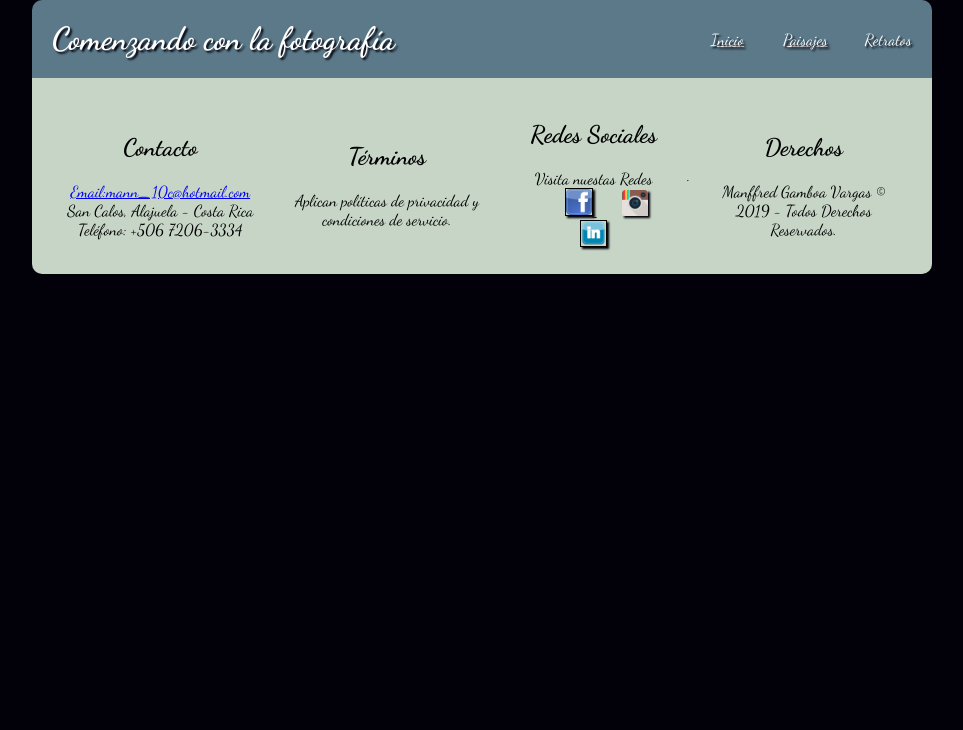
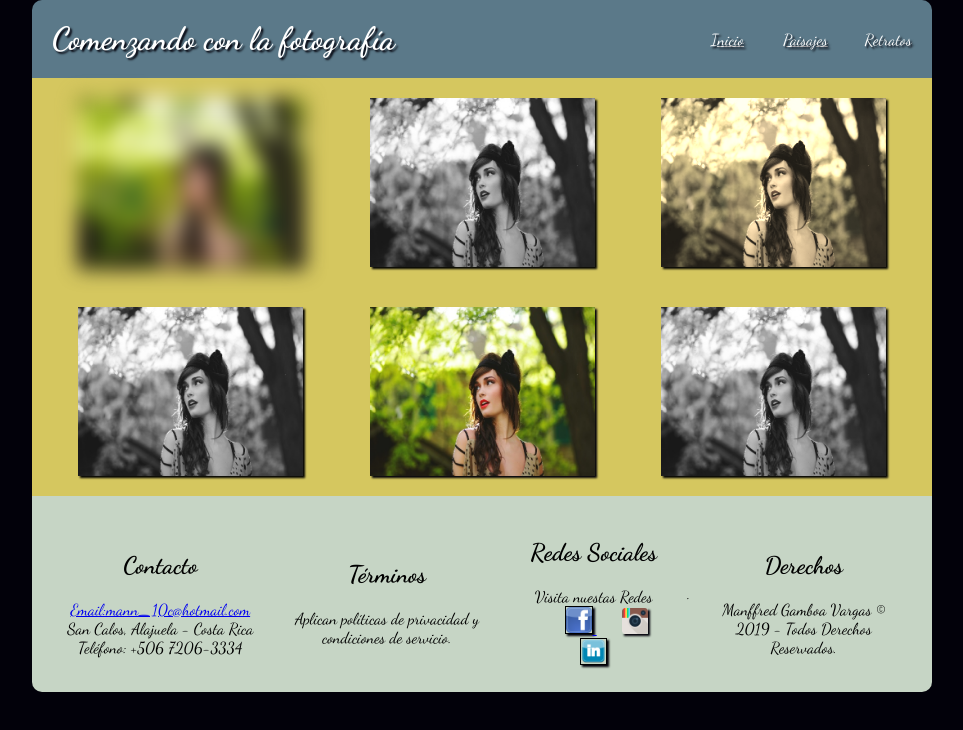
Before and after one commit to Mann10c/CSS_Diseno_Web_Responsive, a plain HTML site: page html/retratos.html in a window 1280 px wide. Shown: the whole page, without its empty margins (158-1121 px from the left). Drawn offline with Linux system fonts and the light colour scheme.

Commit message:
EvaluaciónFinal 2.0

```diff
--- a/css/estilos.css
+++ b/css/estilos.css
@@ -248,3 +248,38 @@ footer{
 }
 /*Fin Paisajes*/
 /*Retratos*/
+.retratosimg {
+  margin: 0px;
+  background: #d5c75f;
+
+  display: inline-flex;
+  flex-flow: row wrap;
+  justify-content: space-evenly;
+
+  -webkit-display: flex;
+  -webkit-flex-direction: row;
+  -webkit-flex-wrap: wrap;
+}
+  .imgretrato:nth-child(1){
+    filter: blur(10px);
+  }
+  .imgretrato:nth-child(even){
+    filter: grayscale(100%);
+  }
+  .imgretrato:nth-child(3){
+    filter: sepia(90%);
+  }
+@media (min-width: 900px) {
+  .imgretrato{
+    margin: 20px;
+    width: 25%;
+    height: 25%;
+  }
+}
+@media (max-width: 899px) {
+  .imgretrato{
+    margin: 20px;
+    display: block;
+    width: 80vw;
+  }
+}
--- a/html/retratos.html
+++ b/html/retratos.html
@@ -25,6 +25,18 @@
         </nav>
       </header>
 
+
+
+      <section>
+        <article class="retratosimg">
+            <img class="imgretrato" src="../images/retrato.jpg" alt="Retrato" title="Retrato Naturaleza">
+            <img class="imgretrato" src="../images/retrato.jpg" alt="Retrato" title="Retrato Naturaleza">
+            <img class="imgretrato" src="../images/retrato.jpg" alt="Retrato" title="Retrato Naturaleza">
+            <img class="imgretrato" src="../images/retrato.jpg" alt="Retrato" title="Retrato Naturaleza">
+            <img class="imgretrato" src="../images/retrato.jpg" alt="Retrato" title="Retrato Naturaleza">
+            <img class="imgretrato" src="../images/retrato.jpg" alt="Retrato" title="Retrato Naturaleza">
+        </article>
+      </section>
 
 
 
```
